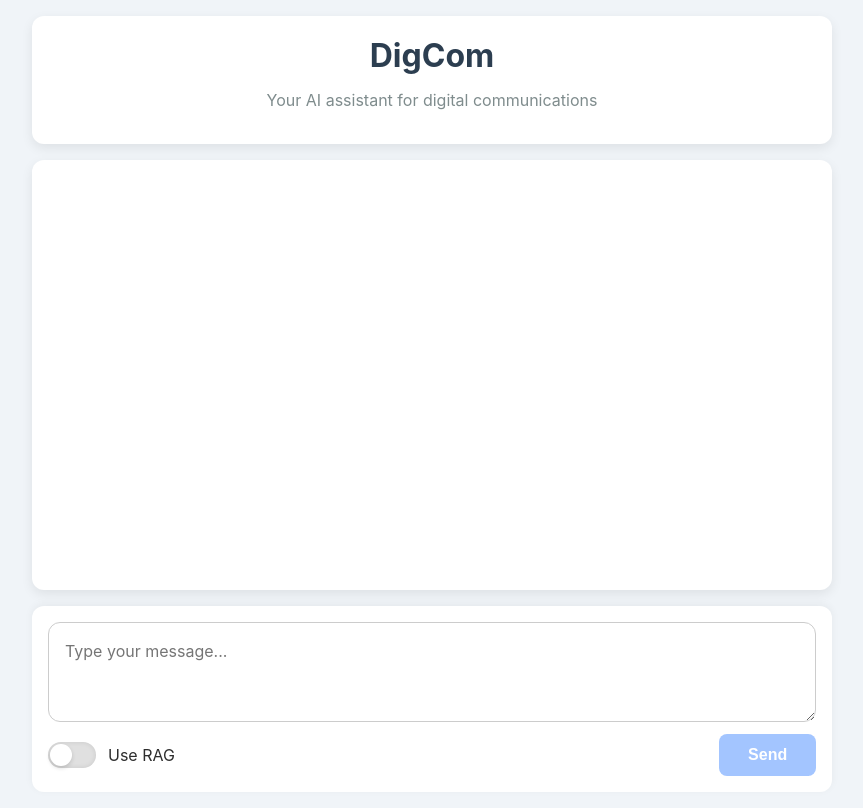
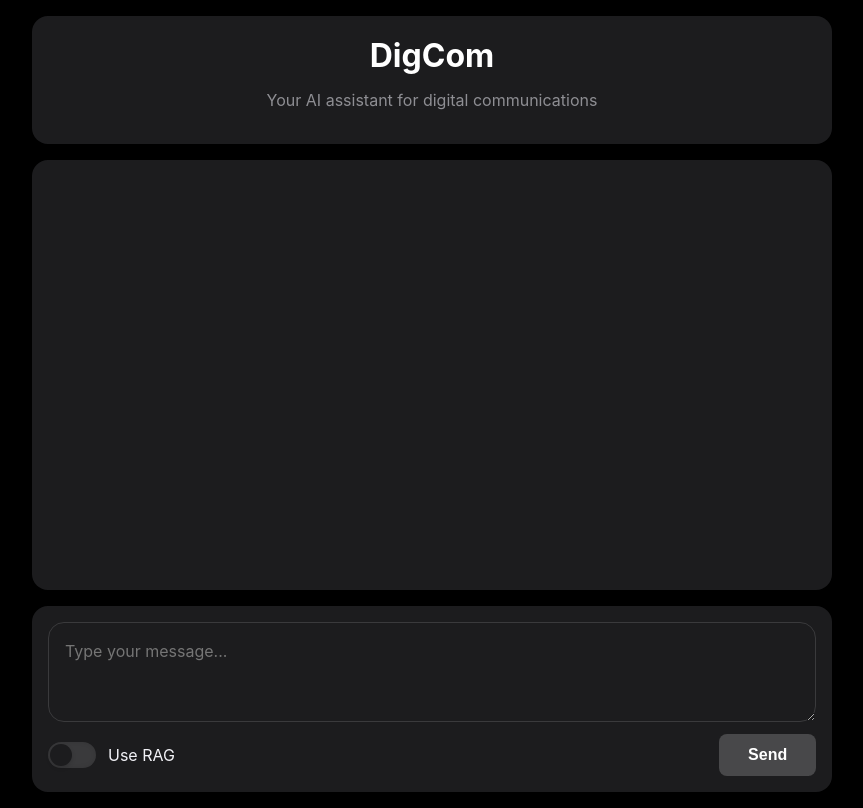
Before and after one commit to sergarlop2/chatbot_frontend, a React (Vite) app: page / in a window 1280 px wide. Shown: the whole page, without its empty margins (208-1071 px from the left). Built offline with nearby package versions, Linux system fonts and the light colour scheme; the HTML template or start-up script is replaced by a standard one.

Commit message:
Use dark theme color palette

```diff
--- a/src/App.css
+++ b/src/App.css
@@ -249,7 +249,7 @@
   padding: 0.75rem 1rem;
   border-radius: var(--radius);
   max-width: 85%;
-  background-color: var(--color-surface);
+  background-color: var(--color-sources-msg);
   color: var(--color-text);
   overflow-wrap: break-word;
   word-break: break-word;
--- a/src/index.css
+++ b/src/index.css
@@ -3,28 +3,29 @@
   line-height: 1.5;
   font-weight: 400;
 
-  --color-bg: #f0f4f8;
-  --color-surface: #ffffff;
-  --color-user-msg: #daf0ff;
-  --color-assistant-msg: #e8f5e9;
-  --color-button: #007bff;
+  --color-bg: #000000;
+  --color-surface: #1c1c1e;
+  --color-user-msg: #1c6ed5;
+  --color-assistant-msg: #1e7e34;
+  --color-sources-msg: #2c2c2e;
+  --color-button: #0a84ff;
   --color-button-text: #ffffff;
-  --color-button-hover: #005fcc;
-  --color-button-disabled: #a3c5ff;
-  --color-text: #2d2d2d;
-  --color-title: #2c3e50;
-  --color-subtitle: #7f8c8d;
-  --color-textarea-border: #ccc;
-  --color-slider-bg: #e0e0e0;
-  --color-elapsed-text: #667;
-  --color-loading-text: #888;
-  --color-spinner-border: #f3f3f3;
-  --color-spinner-border-top: #555;
+  --color-button-hover: #0066cc;
+  --color-button-disabled: #48484a; /* gris apagado iOS */
+  --color-text: #f2f2f7;
+  --color-title: #ffffff;
+  --color-subtitle: #8e8e93;
+  --color-textarea-border: #3a3a3c;
+  --color-slider-bg: #3a3a3c;
+  --color-elapsed-text: #8e8e93;
+  --color-loading-text: #636366;
+  --color-spinner-border: #2c2c2e;
+  --color-spinner-border-top: #0a84ff;
 
-  --radius: 12px;
-  --shadow: 0 4px 12px rgba(0, 0, 0, 0.08);
+  --radius: 16px;
+  --shadow: 0 2px 10px rgba(0, 0, 0, 0.6);
 
-  color-scheme: light dark;
+  color-scheme: dark;
   background-color: var(--color-bg);
   color: var(--color-text);
 }
```
